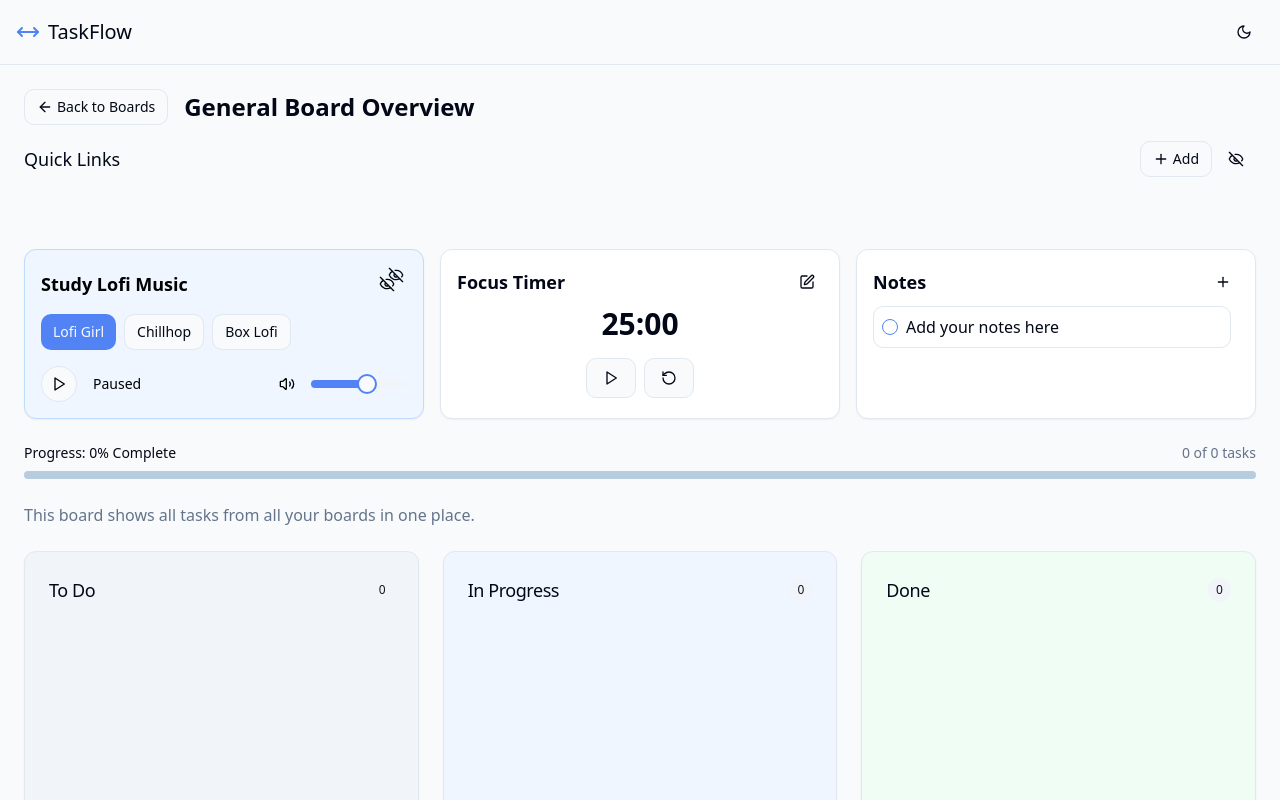
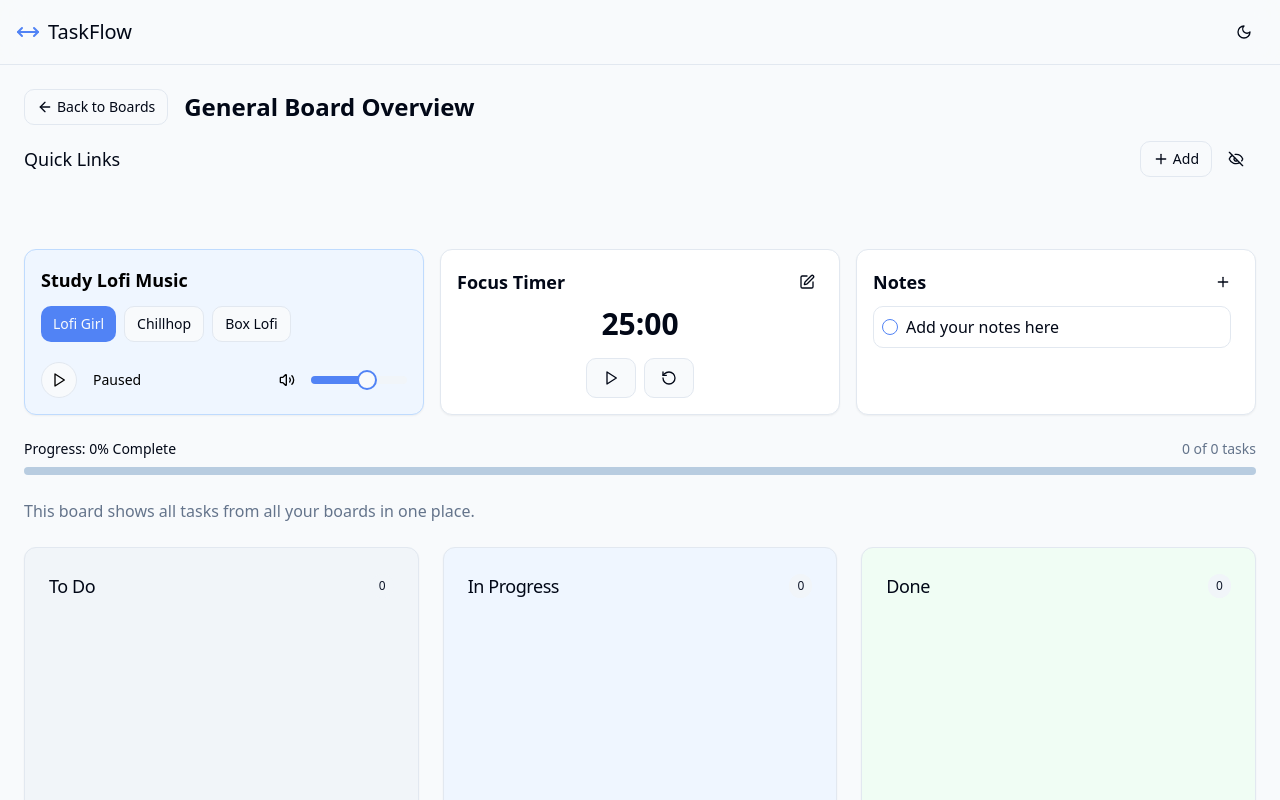
Before and after one commit to aaaryanchauhan/tasky, a React (Vite) app: page /general in a window 1280 px wide. Shown: the top 800 px of the page. Built offline with nearby package versions, Linux system fonts and the light colour scheme.

Commit message:
Refactor: Use header button to toggle music player visibility
Use the header button to control the visibility of the music player. Remove the hide/unhide buttons from the music player component.

```diff
--- a/src/components/DashboardTools.tsx
+++ b/src/components/DashboardTools.tsx
@@ -3,10 +3,6 @@ import React from 'react';
 import MusicPlayer from './MusicPlayer';
 import Timer from './Timer';
 import Notes from './Quote';
-import { useLocalStorage } from '@/hooks/useLocalStorage';
-import { Button } from '@/components/ui/button';
-import { Eye, EyeOff } from 'lucide-react';
-import { toast } from 'sonner';
 
 interface DashboardToolsProps {
   progressPercentage: number;
@@ -17,41 +13,13 @@ const DashboardTools: React.FC<DashboardToolsProps> = ({
   progressPercentage,
   visible = true
 }) => {
-  const [isMusicPlayerVisible, setIsMusicPlayerVisible] = useLocalStorage<boolean>("taskflow-music-visible", true);
-
   if (!visible) return null;
-
-  const toggleMusicVisibility = () => {
-    setIsMusicPlayerVisible(!isMusicPlayerVisible);
-    toast.info(isMusicPlayerVisible ? "LoFi Music player hidden" : "LoFi Music player visible");
-  };
 
   return (
     <div className="w-full">
       <div className="grid grid-cols-1 md:grid-cols-3 gap-4 mb-6">
         <div className="col-span-1">
-          {isMusicPlayerVisible ? (
-            <div className="relative">
-              <MusicPlayer />
-              <Button
-                variant="ghost"
-                size="sm"
-                className="absolute top-2 right-2"
-                onClick={toggleMusicVisibility}
-              >
-                <EyeOff className="w-4 h-4" />
-              </Button>
-            </div>
-          ) : (
-            <Button
-              variant="outline"
-              size="sm"
-              className="w-full h-full min-h-[80px] flex items-center justify-center gap-2"
-              onClick={toggleMusicVisibility}
-            >
-              <Eye className="w-4 h-4" /> Show LoFi Music Player
-            </Button>
-          )}
+          <MusicPlayer />
         </div>
         <div className="col-span-1">
           <Timer />
--- a/src/components/Header.tsx
+++ b/src/components/Header.tsx
@@ -1,5 +1,5 @@
 
-import React, { useState } from "react";
+import React from "react";
 import { MoveHorizontal, Moon, Sun, Eye, EyeOff } from "lucide-react";
 import { Button } from "@/components/ui/button";
 import { useTheme } from "./ThemeProvider";
@@ -19,7 +19,7 @@ const Header: React.FC<HeaderProps> = ({
   const handleToggleDashboardTools = () => {
     if (onToggleDashboardTools) {
       onToggleDashboardTools();
-      toast.info(dashboardToolsVisible ? "Dashboard tools hidden" : "Dashboard tools visible");
+      toast.info(dashboardToolsVisible ? "Tool section hidden" : "Tool section visible");
     }
   };
 
@@ -38,8 +38,8 @@ const Header: React.FC<HeaderProps> = ({
               size="icon"
               className="rounded-full"
               onClick={handleToggleDashboardTools}
-              aria-label={dashboardToolsVisible ? "Hide dashboard tools" : "Show dashboard tools"}
-              title={dashboardToolsVisible ? "Hide dashboard tools" : "Show dashboard tools"}
+              aria-label={dashboardToolsVisible ? "Hide tool section" : "Show tool section"}
+              title={dashboardToolsVisible ? "Hide tool section" : "Show tool section"}
             >
               {dashboardToolsVisible ? (
                 <EyeOff className="h-5 w-5" />
--- a/src/components/MusicPlayer.tsx
+++ b/src/components/MusicPlayer.tsx
@@ -1,11 +1,10 @@
 
 import React, { useState, useRef, useEffect } from "react";
-import { Play, Pause, Volume2, VolumeX, Eye, EyeOff } from "lucide-react";
+import { Play, Pause, Volume2, VolumeX } from "lucide-react";
 import { Button } from "@/components/ui/button";
 import { Slider } from "@/components/ui/slider";
 import { Card } from "@/components/ui/card";
 import { useLocalStorage } from "@/hooks/useLocalStorage";
-import { toast } from "sonner";
 
 const lofiStations = [
   {
@@ -28,7 +27,6 @@ const MusicPlayer: React.FC = () => {
   const [volume, setVolume] = useState(60);
   const [currentStation, setCurrentStation] = useState(0);
   const audioRef = useRef<HTMLAudioElement | null>(null);
-  const [isVisible, setIsVisible] = useLocalStorage<boolean>("taskflow-music-visible", true);
 
   const handlePlayPause = () => {
     if (!audioRef.current) return;
@@ -82,30 +80,11 @@ const MusicPlayer: React.FC = () => {
     }
   }, []);
 
-  const toggleVisibility = () => {
-    setIsVisible(!isVisible);
-    toast.info(isVisible ? "Music player hidden" : "Music player visible");
-  };
-
-  if (!isVisible) {
-    return (
-      <Card className="p-4">
-        <Button variant="outline" size="sm" onClick={toggleVisibility} className="gap-1 w-full justify-start">
-          <Eye className="w-4 h-4" />
-          Show Music Player
-        </Button>
-      </Card>
-    );
-  }
-
   return (
     <Card className="p-4 h-full bg-[#EFF6FF] dark:bg-slate-800 border-blue-200 dark:border-slate-700">
       <div className="flex flex-col h-full">
         <div className="flex justify-between items-center mb-3">
           <h3 className="text-lg font-semibold text-black dark:text-white">Study Lofi Music</h3>
-          <Button variant="ghost" size="sm" onClick={toggleVisibility} title="Hide Music Player">
-            <EyeOff className="w-4 h-4 text-black dark:text-white" />
-          </Button>
         </div>
 
         <div className="flex flex-wrap gap-2 mb-4">
```
